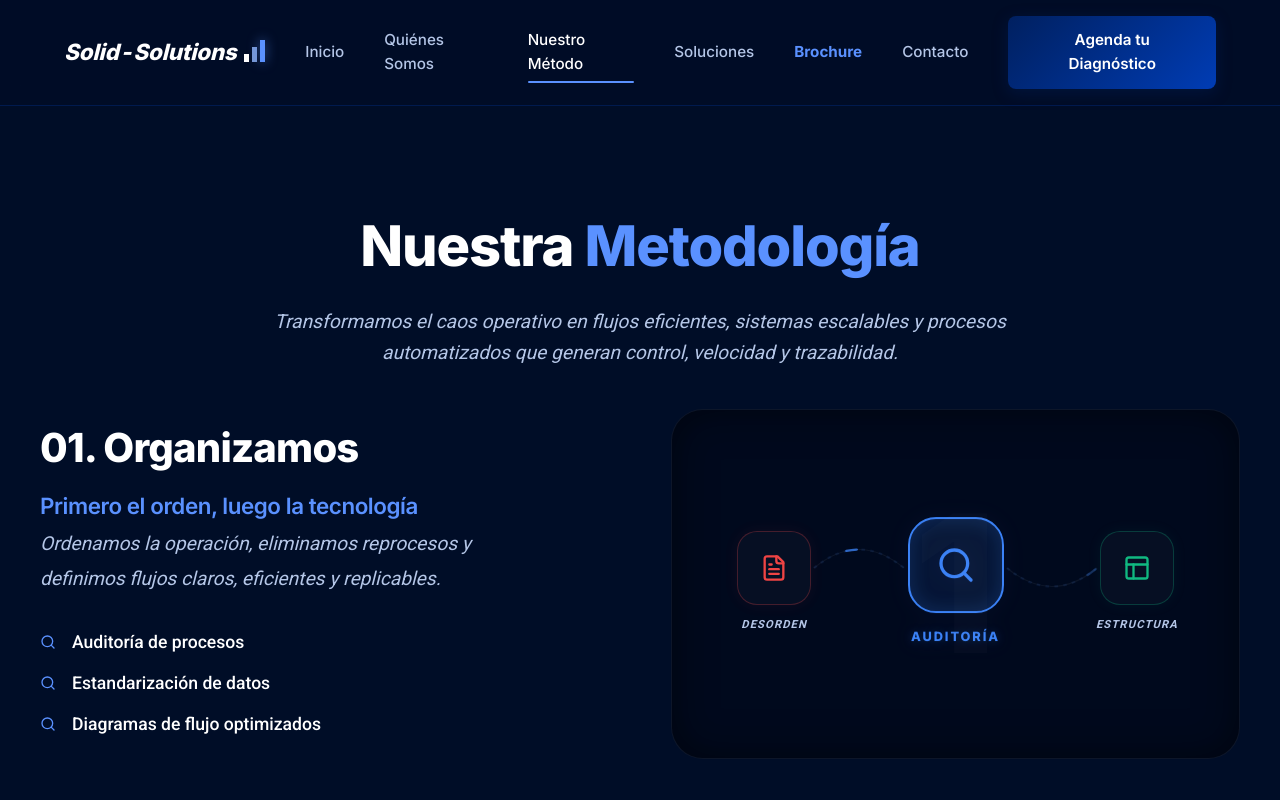
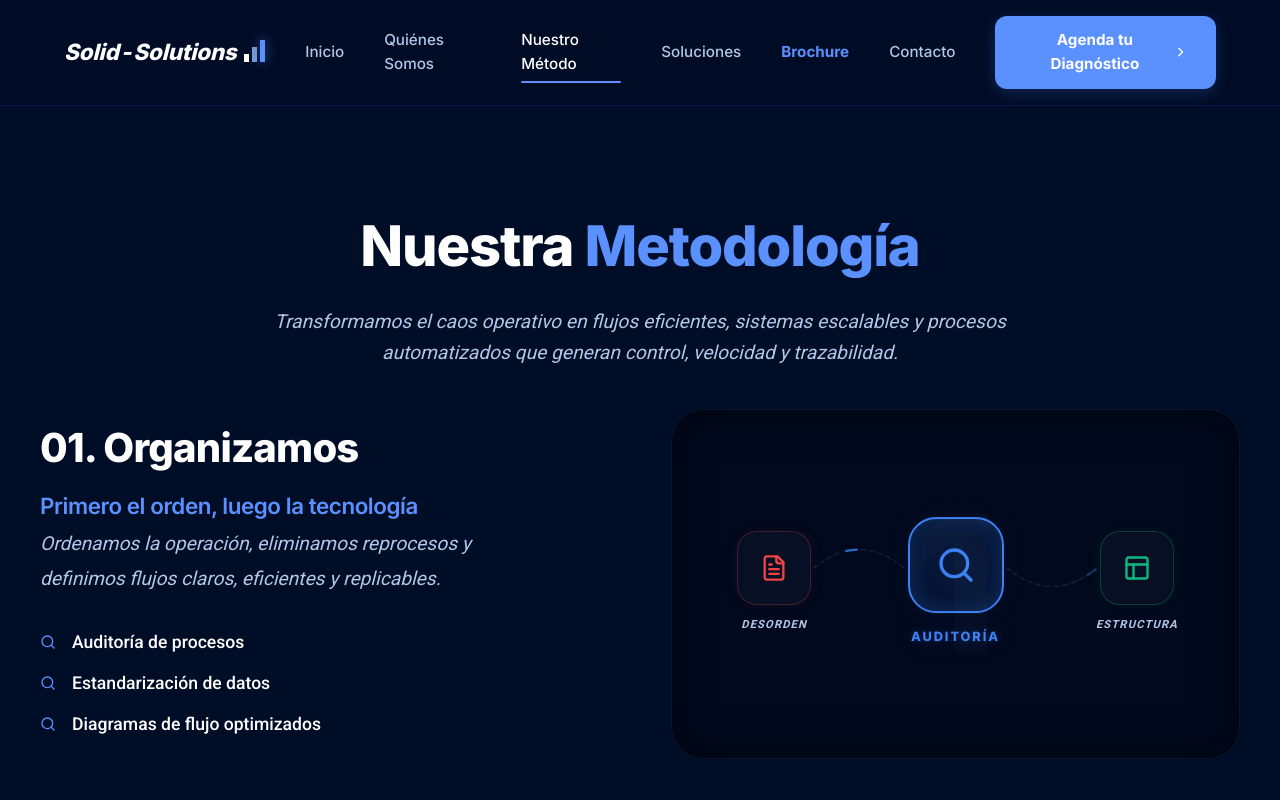
Before and after one commit to LuisRojas0923/Landing-Page-SOLID, a React (Vite) app: page /method in a window 1280 px wide. Shown: the top 800 px of the page. Built offline with nearby package versions, Linux system fonts and the light colour scheme.

Commit message:
Update CTA buttons design, align menu icon, style WhatsApp link, and update Home page text

```diff
--- a/src/layouts/CorporateLayout.css
+++ b/src/layouts/CorporateLayout.css
@@ -212,14 +212,33 @@
 }
 
 .btn-consultancy {
-    background: linear-gradient(135deg, var(--deep-navy-500) 0%, var(--deep-navy-600) 100%);
+    background: #5a91ff;
     color: white !important;
     padding: 0.75rem 1.75rem;
-    border-radius: 8px;
-    font-weight: 600 !important;
-    box-shadow: 0 4px 15px rgba(0, 32, 96, 0.4);
+    border-radius: 12px;
+    font-weight: 700 !important;
+    border: none;
+    box-shadow: 0 4px 15px rgba(90, 145, 255, 0.2);
     transition: all 0.3s ease;
     text-align: center;
+    display: inline-flex;
+    align-items: center;
+    justify-content: center;
+    gap: 0.4rem;
+}
+
+.btn-consultancy:hover {
+    background: #4a84f5;
+    transform: translateY(-2px);
+    box-shadow: 0 4px 15px rgba(90, 145, 255, 0.4);
+}
+
+.btn-consultancy .btn-icon {
+    transition: transform 0.3s ease;
+}
+
+.btn-consultancy:hover .btn-icon {
+    transform: translateX(4px);
 }
 
 /* Responsive Overrides */
--- a/src/layouts/CorporateLayout.jsx
+++ b/src/layouts/CorporateLayout.jsx
@@ -1,7 +1,7 @@
 import React, { useState } from 'react';
 import { Outlet, Link, NavLink, useLocation, useNavigate } from 'react-router-dom';
 import './CorporateLayout.css';
-import { Menu, X } from 'lucide-react';
+import { Menu, X, ChevronRight } from 'lucide-react';
 import Logo from '../components/Logo';
 
 const CorporateLayout = () => {
@@ -60,7 +60,7 @@ const CorporateLayout = () => {
                     <NavLink to="/brochure" className={({ isActive }) => isActive ? 'nav-active nav-brochure' : 'nav-brochure'}>Brochure</NavLink>
                     <NavLink to="/contact" className={({ isActive }) => isActive ? 'nav-active' : ''}>Contacto</NavLink>
                     <Link to="/contact" className="btn-consultancy">
-                        Agenda tu Diagnóstico
+                        Agenda tu Diagnóstico <ChevronRight className="btn-icon" size={18} />
                     </Link>
                 </div>
 
@@ -82,7 +82,7 @@ const CorporateLayout = () => {
                     <NavLink to="/brochure" className={({ isActive }) => isActive ? 'mobile-active' : ''} onClick={() => setIsMenuOpen(false)}>Brochure</NavLink>
                     <NavLink to="/contact" className={({ isActive }) => isActive ? 'mobile-active' : ''} onClick={() => setIsMenuOpen(false)}>Contacto</NavLink>
                     <Link to="/contact" className="btn-consultancy" onClick={() => setIsMenuOpen(false)}>
-                        Agenda tu Diagnóstico
+                        Agenda tu Diagnóstico <ChevronRight className="btn-icon" size={18} />
                     </Link>
                 </div>
             </nav>
--- a/src/pages/DesignSystem.css
+++ b/src/pages/DesignSystem.css
@@ -171,14 +171,26 @@
 }
 
 .btn-consultancy {
-    background: linear-gradient(135deg, var(--deep-navy-500) 0%, var(--deep-navy-600) 100%);
+    background: #5a91ff;
     color: white !important;
     padding: 0.75rem 1.75rem;
-    border-radius: 8px;
-    font-weight: 600 !important;
-    box-shadow: 0 4px 15px rgba(0, 32, 96, 0.4);
+    border-radius: 12px;
+    font-weight: 700 !important;
+    box-shadow: 0 4px 15px rgba(90, 145, 255, 0.2);
     text-decoration: none;
-    display: inline-block;
+    display: inline-flex;
+    align-items: center;
+    justify-content: center;
+    gap: 0.4rem;
+    border: none;
+    transition: all 0.3s ease;
+    text-align: center;
+}
+
+.btn-consultancy:hover {
+    background: #4a84f5;
+    transform: translateY(-2px);
+    box-shadow: 0 4px 15px rgba(90, 145, 255, 0.4);
 }
 
 /* Links */
--- a/src/pages/Home.css
+++ b/src/pages/Home.css
@@ -1515,3 +1515,59 @@ section[id] {
         display: none;
     }
 }
+
+/* PREMIUM CTA BUTTONS */
+.btn-premium-primary {
+    display: flex;
+    align-items: center;
+    justify-content: center;
+    gap: 0.5rem;
+    padding: 1rem 3rem;
+    font-size: 1.15rem;
+    font-weight: 700;
+    color: #ffffff;
+    background: #5a91ff;
+    border: none;
+    border-radius: 12px;
+    cursor: pointer;
+    transition: all 0.3s ease;
+}
+
+.btn-premium-primary:hover {
+    background: #4a84f5;
+    transform: translateY(-2px);
+    box-shadow: 0 4px 15px rgba(90, 145, 255, 0.4);
+}
+
+.btn-premium-ghost {
+    display: flex;
+    align-items: center;
+    justify-content: center;
+    gap: 0.5rem;
+    padding: 1rem 3rem;
+    font-size: 1.15rem;
+    font-weight: 700;
+    color: #ffffff;
+    background: rgba(255, 255, 255, 0.03);
+    border: 1px solid rgba(255, 255, 255, 0.15);
+    border-radius: 12px;
+    cursor: pointer;
+    transition: all 0.3s ease;
+    backdrop-filter: blur(10px);
+}
+
+.btn-premium-ghost:hover {
+    background: rgba(255, 255, 255, 0.1);
+    border-color: rgba(255, 255, 255, 0.3);
+    transform: translateY(-2px);
+}
+
+.btn-premium-primary .btn-icon,
+.btn-premium-ghost .btn-icon {
+    transition: transform 0.3s ease;
+}
+
+.btn-premium-primary:hover .btn-icon,
+.btn-premium-ghost:hover .btn-icon {
+    transform: translateX(4px);
+}
--- a/src/pages/Home.jsx
+++ b/src/pages/Home.jsx
@@ -544,7 +544,7 @@ const Home = () => {
                         ¿Listo para escalar su <span style={{ color: 'var(--deep-navy-800)' }}>infraestructura?</span>
                     </h2>
                     <p style={{ color: 'var(--text-secondary)', fontSize: 'clamp(1rem, 2.5vw, 1.2rem)', marginBottom: 'clamp(2rem, 5vw, 4rem)', lineHeight: '1.6' }}>
-                        Agende una consultoría técnica gratuita y descubra el potencial de automatización de su negocio.
+                        Agende una consultoría técnica y descubra todo el potencial de automatización de su negocio.
                     </p>
                     <div style={{
                         display: 'flex',
@@ -555,41 +555,33 @@ const Home = () => {
                         marginTop: '2rem'
                     }}>
                         <motion.div
-                            className="mac-window cta-window"
                             initial={{ opacity: 0, y: 20 }}
                             whileInView={{ opacity: 1, y: 0 }}
                             viewport={{ once: true }}
-                            whileHover={{ y: -8 }}
-                            transition={{ duration: 1.0, ease: [0.175, 0.885, 0.32, 1.275] }}
+                            whileHover={{ y: -5 }}
+                            transition={{ duration: 0.6, ease: [0.175, 0.885, 0.32, 1.275] }}
                             onClick={() => navigate('/contact')}
                         >
-                            <button
-                                className="vertical-cta"
-                                style={{ paddingLeft: '0.5rem', fontSize: '1.25rem' }}
-                            >
-                                Agenda tu Diagnóstico <ChevronRight size={20} />
+                            <button className="btn-premium-primary">
+                                Agenda tu Diagnóstico <ChevronRight className="btn-icon" size={20} />
                             </button>
                         </motion.div>
                         <motion.div
-                            className="mac-window cta-window cta-window-alt"
                             initial={{ opacity: 0, y: 20 }}
                             whileInView={{ opacity: 1, y: 0 }}
                             viewport={{ once: true }}
-                            whileHover={{ y: -8 }}
-                            transition={{ duration: 1.0, ease: [0.175, 0.885, 0.32, 1.275], delay: 0.1 }}
+                            whileHover={{ y: -5 }}
+                            transition={{ duration: 0.6, ease: [0.175, 0.885, 0.32, 1.275], delay: 0.1 }}
                             onClick={() => navigate('/solutions')}
                         >
-                            <button
-                                className="vertical-cta"
-                                style={{ paddingLeft: '0.5rem', fontSize: '1.25rem', color: '#fff' }}
-                            >
-                                Explorar Soluciones <ChevronRight size={20} />
+                            <button className="btn-premium-ghost">
+                                Explorar Soluciones <ChevronRight className="btn-icon" size={20} />
                             </button>
                         </motion.div>
                     </div>
                     <div style={{ marginTop: '1.5rem' }}>
                         <a href="https://wa.me/573172652487" target="_blank" rel="noopener noreferrer" style={{ color: 'var(--text-secondary)', display: 'flex', alignItems: 'center', justifyContent: 'center', gap: '0.5rem', textDecoration: 'none' }}>
-                            <MessageSquare size={18} /> <span>O hable con un experto vía WhatsApp</span>
+                            <MessageSquare size={18} /> <span>O hable con un experto vía <span style={{ color: '#25D366', fontWeight: '600' }}>WhatsApp</span></span>
                         </a>
                     </div>
                 </div>
```
